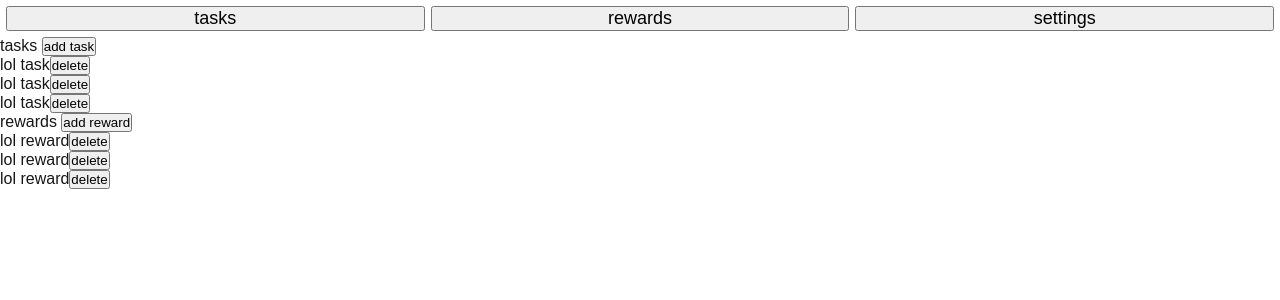
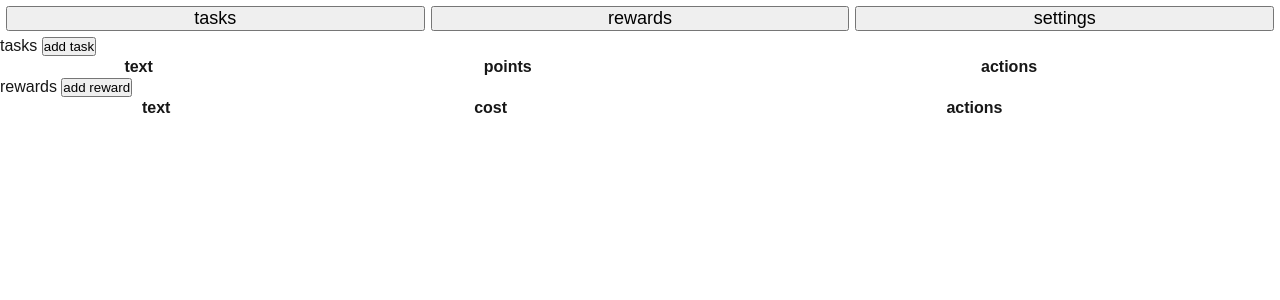
Before and after one commit to ZeroByter/weekly-todo-list-points, a Next.js app: page / in a window 1280 px wide. Both pictures are taken after a click on the button "settings". Shown: the top 300 px of the page. Built offline with nearby package versions, Linux system fonts and the light colour scheme.

Commit message:
started working on settings tables and stuff

```diff
--- a/package.json
+++ b/package.json
@@ -9,6 +9,7 @@
     "lint": "next lint"
   },
   "dependencies": {
+    "ahooks": "^3.8.4",
     "next": "15.3.0",
     "react": "^19.0.0",
     "react-dom": "^19.0.0",
--- /dev/null
+++ b/src/app/components/pages/settings/reward.tsx
@@ -0,0 +1,73 @@
+"use client";
+
+import { useMainData } from "@/app/contexts/mainData";
+import RewardType from "@/types/rewards";
+import { FC } from "react";
+
+type Props = {
+  reward: RewardType;
+};
+
+const Reward: FC<Props> = ({ reward }) => {
+  const { rewards, setRewards } = useMainData();
+
+  const handleTaskNewDescription = (newDescription: string) => {
+    setRewards(
+      rewards.map((loopReward) => {
+        if (loopReward.id == reward.id) {
+          return {
+            ...loopReward,
+            description: newDescription,
+          };
+        } else {
+          return loopReward;
+        }
+      })
+    );
+  };
+
+  const handleTaskNewPointsForCompletion = (newPointsForCompletion: number) => {
+    setRewards(
+      rewards.map((loopReward) => {
+        if (loopReward.id == reward.id) {
+          return {
+            ...loopReward,
+            pointsForCompletion: newPointsForCompletion,
+          };
+        } else {
+          return loopReward;
+        }
+      })
+    );
+  };
+
+  const handleDeleteReward = () => {
+    return () =>
+      setRewards(rewards.filter((loopReward) => loopReward.id != reward.id));
+  };
+
+  return (
+    <tr>
+      <td>
+        <input
+          value={reward.description}
+          onChange={(e) => handleTaskNewDescription(e.target.value)}
+        />
+      </td>
+      <td>
+        <input
+          type="number"
+          value={reward.cost}
+          onChange={(e) =>
+            handleTaskNewPointsForCompletion(e.target.valueAsNumber)
+          }
+        />
+      </td>
+      <td>
+        <button onClick={handleDeleteReward()}>delete</button>
+      </td>
+    </tr>
+  );
+};
+
+export default Reward;
--- /dev/null
+++ b/src/app/components/pages/settings/rewardsTable.tsx
@@ -0,0 +1,29 @@
+"use client";
+
+import { useMainData } from "@/app/contexts/mainData";
+import { FC } from "react";
+import Reward from "./reward";
+import css from "./table.module.scss";
+
+const RewardsTable: FC = () => {
+  const { rewards } = useMainData();
+
+  const renderRewards = rewards.map((reward) => {
+    return <Reward key={reward.id} reward={reward} />;
+  });
+
+  return (
+    <table className={css.table}>
+      <thead>
+        <tr>
+          <th>text</th>
+          <th>cost</th>
+          <th>actions</th>
+        </tr>
+      </thead>
+      <tbody>{renderRewards}</tbody>
+    </table>
+  );
+};
+
+export default RewardsTable;
--- /dev/null
+++ b/src/app/components/pages/settings/table.module.scss
@@ -0,0 +1,22 @@
+.table {
+  width: 100dvw;
+
+  td {
+    input {
+      width: 100%;
+    }
+  }
+
+  td:first-child {
+    width: 100%;
+  }
+
+  td:nth-child(2) {
+    min-width: 50px;
+  }
+
+  td:nth-child(3) {
+    display: flex;
+    justify-content: center;
+  }
+}
--- /dev/null
+++ b/src/app/components/pages/settings/task.tsx
@@ -0,0 +1,72 @@
+"use client";
+
+import { useMainData } from "@/app/contexts/mainData";
+import TaskType from "@/types/task";
+import { FC } from "react";
+
+type Props = {
+  task: TaskType;
+};
+
+const Task: FC<Props> = ({ task }) => {
+  const { tasks, setTasks } = useMainData();
+
+  const handleTaskNewDescription = (newDescription: string) => {
+    setTasks(
+      tasks.map((loopTask) => {
+        if (loopTask.id == task.id) {
+          return {
+            ...loopTask,
+            description: newDescription,
+          };
+        } else {
+          return loopTask;
+        }
+      })
+    );
+  };
+
+  const handleTaskNewPointsForCompletion = (newPointsForCompletion: number) => {
+    setTasks(
+      tasks.map((loopTask) => {
+        if (loopTask.id == task.id) {
+          return {
+            ...loopTask,
+            pointsForCompletion: newPointsForCompletion,
+          };
+        } else {
+          return loopTask;
+        }
+      })
+    );
+  };
+
+  const handleDeleteTask = () => {
+    return () => setTasks(tasks.filter((loopTask) => loopTask.id != task.id));
+  };
+
+  return (
+    <tr>
+      <td>
+        <input
+          value={task.description}
+          onChange={(e) => handleTaskNewDescription(e.target.value)}
+        />
+      </td>
+      <td>
+        <input
+          type="number"
+          value={task.pointsForCompletion}
+          onChange={(e) =>
+            handleTaskNewPointsForCompletion(e.target.valueAsNumber)
+          }
+        />
+      </td>
+      <td>
+        <button onClick={handleDeleteTask()}>delete</button>
+      </td>
+    </tr>
+  );
+};
+
+export default Task;
--- /dev/null
+++ b/src/app/components/pages/settings/tasksTable.tsx
@@ -0,0 +1,29 @@
+"use client";
+
+import { useMainData } from "@/app/contexts/mainData";
+import { FC } from "react";
+import Task from "./task";
+import css from "./table.module.scss";
+
+const TasksTable: FC = () => {
+  const { tasks } = useMainData();
+
+  const renderTasks = tasks.map((task) => {
+    return <Task key={task.id} task={task} />;
+  });
+
+  return (
+    <table className={css.table}>
+      <thead>
+        <tr>
+          <th>text</th>
+          <th>points</th>
+          <th>actions</th>
+        </tr>
+      </thead>
+      <tbody>{renderTasks}</tbody>
+    </table>
+  );
+};
+
+export default TasksTable;
--- /dev/null
+++ b/src/app/contexts/mainData.tsx
@@ -0,0 +1,74 @@
+"use client";
+
+import { createContext, useContext, FC, ReactNode } from "react";
+import TaskType from "@/types/task";
+import RewardType from "@/types/rewards";
+import { useLocalStorageState } from "ahooks";
+
+type ContextType = {
+  tasks: TaskType[];
+  setTasks: (newTasks: TaskType[]) => void;
+
+  rewards: RewardType[];
+  setRewards: (newRewards: RewardType[]) => void;
+
+  tasksPerWeek: { [weekIndex: number]: string[] };
+  setTasksPerWeek: (newTasksPerWeek: { [weekIndex: number]: string[] }) => void;
+
+  rewardsPerWeek: { [weekIndex: number]: string[] };
+  setRewardsPerWeek: (newRewardsPerWeek: {
+    [weekIndex: number]: string[];
+  }) => void;
+
+  points: number;
+  setPoints: (newPoints: number) => void;
+};
+
+export const MainDataContext = createContext<ContextType>({} as ContextType);
+
+type Props = {
+  children: ReactNode;
+};
+
+const MainDataContextProvider: FC<Props> = ({ children }) => {
+  const [tasks, setTasks] = useLocalStorageState<TaskType[]>("tasks", {
+    defaultValue: [],
+  });
+  const [rewards, setRewards] = useLocalStorageState<RewardType[]>("rewards", {
+    defaultValue: [],
+  });
+  const [tasksPerWeek, setTasksPerWeek] = useLocalStorageState<{
+    [weekIndex: number]: string[];
+  }>("tasksPerWeek", { defaultValue: {} });
+  const [rewardsPerWeek, setRewardsPerWeek] = useLocalStorageState<{
+    [weekIndex: number]: string[];
+  }>("rewardsPerWeek", { defaultValue: {} });
+  const [points, setPoints] = useLocalStorageState<number>("points", {
+    defaultValue: 0,
+  });
+
+  return (
+    <MainDataContext.Provider
+      value={{
+        tasks: tasks || [],
+        setTasks,
+        rewards: rewards || [],
+        setRewards,
+        tasksPerWeek: tasksPerWeek || {},
+        setTasksPerWeek,
+        rewardsPerWeek: rewardsPerWeek || {},
+        setRewardsPerWeek,
+        points: points || 0,
+        setPoints,
+      }}
+    >
+      {children}
+    </MainDataContext.Provider>
+  );
+};
+
+export default MainDataContextProvider;
+
+export const useMainData = () => {
+  return useContext(MainDataContext);
+};
--- a/src/app/layout.tsx
+++ b/src/app/layout.tsx
@@ -1,6 +1,7 @@
 import type { Metadata } from "next";
 import { Geist, Geist_Mono } from "next/font/google";
 import "./globals.css";
+import MainDataContextProvider from "./contexts/mainData";
 
 const geistSans = Geist({
   variable: "--font-geist-sans",
@@ -25,7 +26,7 @@ export default function RootLayout({
   return (
     <html lang="en">
       <body className={`${geistSans.variable} ${geistMono.variable}`}>
-        {children}
+        <MainDataContextProvider>{children}</MainDataContextProvider>
       </body>
     </html>
   );
--- a/src/app/pages/settings.tsx
+++ b/src/app/pages/settings.tsx
@@ -1,42 +1,44 @@
 import { FC } from "react";
+import { useMainData } from "../contexts/mainData";
+import { randomId } from "../utils";
+import TasksTable from "../components/pages/settings/tasksTable";
+import RewardsTable from "../components/pages/settings/rewardsTable";
 
 const SettingsPage: FC = () => {
+  const { tasks, setTasks, rewards, setRewards } = useMainData();
+
+  const handleCreateTask = () => {
+    setTasks([
+      ...tasks,
+      {
+        id: randomId(),
+        description: "",
+        pointsForCompletion: 0,
+      },
+    ]);
+  };
+
+  const handleCreateReward = () => {
+    setRewards([
+      ...rewards,
+      {
+        id: randomId(),
+        description: "",
+        cost: 0,
+      },
+    ]);
+  };
+
   return (
     <div>
       <div>
-        tasks <button>add task</button>
+        tasks <button onClick={handleCreateTask}>add task</button>
       </div>
+      <TasksTable />
       <div>
-        <div>
-          <span>lol task</span>
-          <button>delete</button>
-        </div>
-        <div>
-          <span>lol task</span>
-          <button>delete</button>
-        </div>
-        <div>
-          <span>lol task</span>
-          <button>delete</button>
-        </div>
+        rewards <button onClick={handleCreateReward}>add reward</button>
       </div>
-      <div>
-        rewards <button>add reward</button>
-      </div>
-      <div>
-        <div>
-          <span>lol reward</span>
-          <button>delete</button>
-        </div>
-        <div>
-          <span>lol reward</span>
-          <button>delete</button>
-        </div>
-        <div>
-          <span>lol reward</span>
-          <button>delete</button>
-        </div>
-      </div>
+      <RewardsTable />
     </div>
   );
 };
--- /dev/null
+++ b/src/app/utils.ts
@@ -0,0 +1,10 @@
+export const randomId = (length = 16) => {
+  const alphabet = "qwertyuiopasdfghjklzxcvbnm0123456789";
+  let result = "";
+
+  for (let i = 0; i < length; i++) {
+    result += alphabet[Math.floor(Math.random() * alphabet.length)];
+  }
+
+  return result;
+};
--- a/src/types/task.ts
+++ b/src/types/task.ts
@@ -1,7 +1,7 @@
 type TaskType = {
   id: string;
   description: string;
-  points_for_completion: number;
+  pointsForCompletion: number;
 };
 
 export default TaskType;
```
Also changed, not shown: 1 other file (tests, documents, lock files or other folders).
